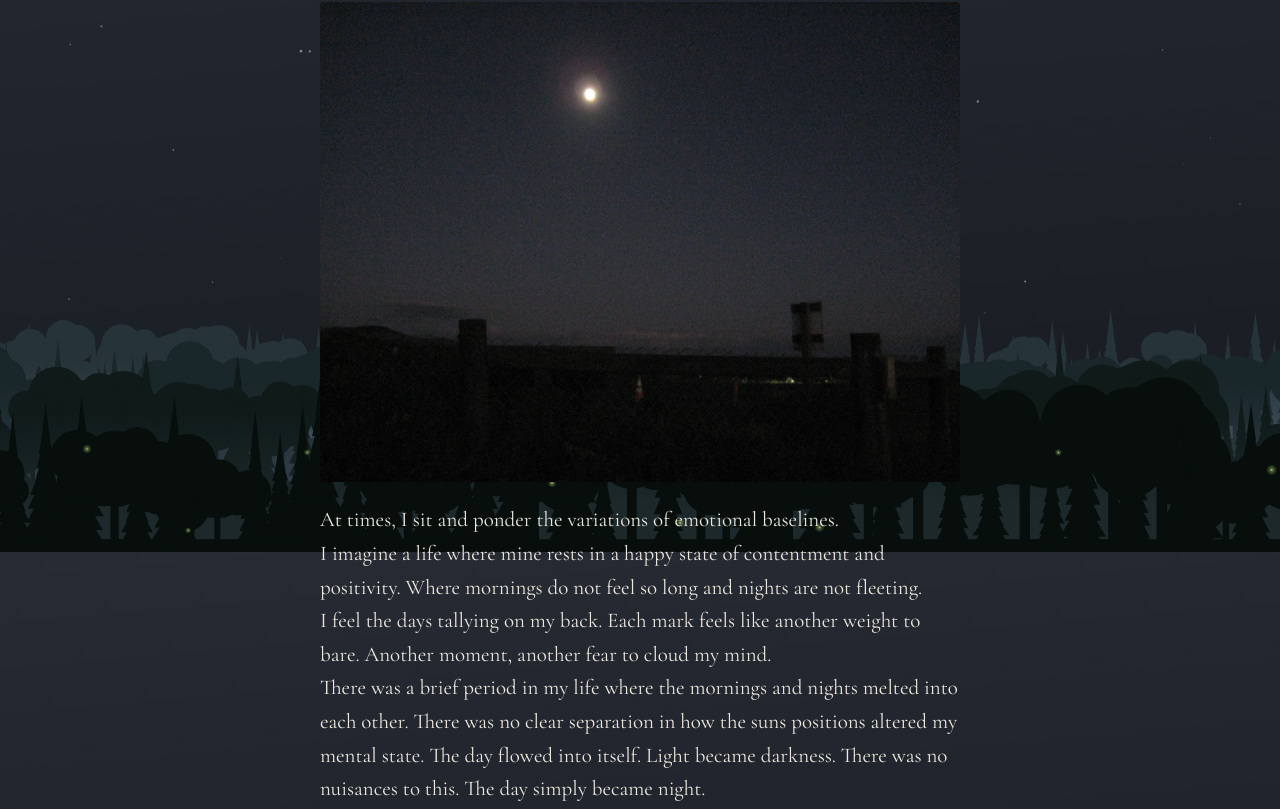
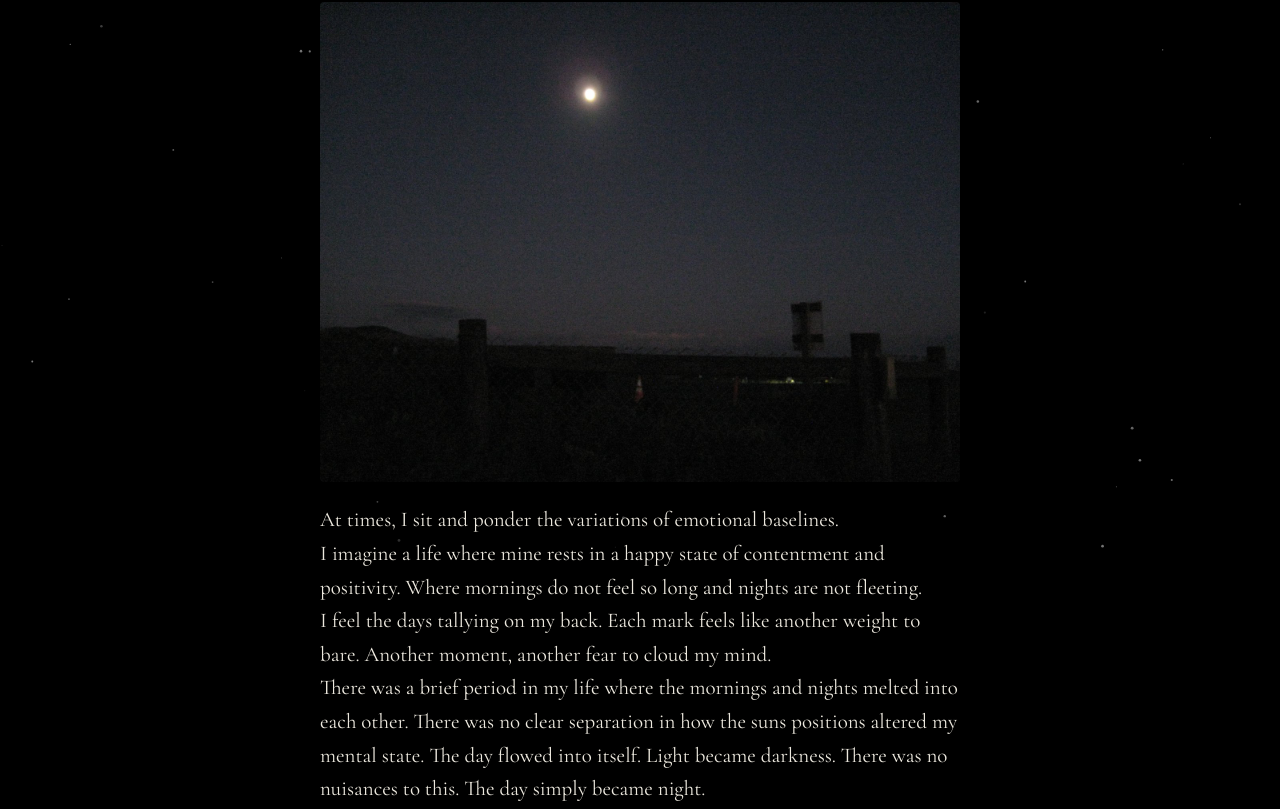
Before and after one commit to liamlf/tea, a plain HTML site: page index.html in a window 1280 px wide. Shown: the part 248-1057 px from the top of the page. Drawn offline with nearby package versions, Linux system fonts and the light colour scheme; a web font is replaced by a local one.

Commit message:
Remove forest, black background
Co-Authored-By: Claude Opus 5.5 <noreply@anthropic.com>

```diff
--- a/index.html
+++ b/index.html
@@ -7,7 +7,7 @@
 <link rel="preconnect" href="https://fonts.googleapis.com">
 <link rel="preconnect" href="https://fonts.gstatic.com" crossorigin>
 <link href="https://fonts.googleapis.com/css2?family=UnifrakturCook:wght@700&family=Cormorant+Garamond:ital,wght@0,400;0,600;1,400&family=Silkscreen&display=swap" rel="stylesheet">
-<link rel="stylesheet" href="style.css?v=8">
+<link rel="stylesheet" href="style.css?v=9">
 </head>
 <body>
 
@@ -27,6 +27,6 @@
   <footer class="site-foot"><a href="write.html" aria-label="Writing desk">✦</a></footer>
 </div>
 
-<script src="script.js?v=8"></script>
+<script src="script.js?v=9"></script>
 </body>
 </html>
--- a/script.js
+++ b/script.js
@@ -111,81 +111,6 @@
       ctx.arc(r() * innerWidth, r() * innerHeight, r() * 1.1 + 0.3, 0, 6.28);
       ctx.fill();
     }
-    drawForest(r);
-  }
-
-  /* a forest at night along the bottom: far rows paler and misty, near rows almost black */
-  function drawForest(r) {
-    const W = innerWidth, H = innerHeight;
-    const scale = Math.min(H, W * 1.1); // keeps trees sensible on very wide or very tall screens
-    const rows = [
-      { base: 0.83, tall: 0.12, color: "#263439" },
-      { base: 0.88, tall: 0.15, color: "#19262a" },
-      { base: 0.94, tall: 0.19, color: "#0f1a19" },
-      { base: 1.02, tall: 0.24, color: "#070e0c" }
-    ];
-
-    // spruce: many narrow, slightly ragged tiers
-    const pine = (x, y, h) => {
-      const tiers = 8 + ((r() * 4) | 0), w = h * (0.24 + r() * 0.08);
-      ctx.fillRect(x - h * 0.015, y - h * 0.12, h * 0.03, h * 0.14);
-      for (let t = 0; t < tiers; t++) {
-        const k = t / tiers;
-        const bottom = y - h * 0.08 - h * k * 0.8;
-        const half = w * (1 - k) * 0.5 * (0.85 + r() * 0.3) + h * 0.01;
-        ctx.beginPath();
-        ctx.moveTo(x, bottom - h * 0.2);
-        ctx.lineTo(x + half, bottom + h * 0.015);
-        ctx.lineTo(x - half, bottom + h * 0.015);
-        ctx.closePath();
-        ctx.fill();
-      }
-    };
-
-    // broadleaf: a full, lumpy crown
-    const leafy = (x, y, h) => {
-      const cr = h * 0.27, cy = y - h * 0.6;
-      ctx.fillRect(x - h * 0.025, y - h * 0.45, h * 0.05, h * 0.47);
-      for (let i = 0; i < 11; i++) {
-        const a = r() * 6.28, dist = r() * cr * 0.8;
-        ctx.beginPath();
-        ctx.arc(x + Math.cos(a) * dist * 1.3, cy + Math.sin(a) * dist * 0.75, cr * (0.4 + r() * 0.35), 0, 6.28);
-        ctx.fill();
-      }
-    };
-
-    rows.forEach((row, i) => {
-      const baseY = row.base * H, maxH = row.tall * scale;
-      ctx.fillStyle = row.color;
-      ctx.fillRect(0, baseY - maxH * 0.15, W, H);
-      for (let x = -maxH * 0.3; x < W + maxH * 0.3; x += maxH * (0.08 + r() * 0.12)) {
-        const h = maxH * (0.6 + r() * 0.5), y = baseY + (r() - 0.5) * maxH * 0.08;
-        r() < 0.62 ? pine(x, y, h) : leafy(x, y, h);
-      }
-      if (i < rows.length - 1) { // mist rising in front of every row but the nearest
-        const g = ctx.createLinearGradient(0, baseY - maxH * 0.6, 0, baseY);
-        g.addColorStop(0, "rgba(150,165,200,0)");
-        g.addColorStop(1, "rgba(150,165,200,0.10)");
-        ctx.fillStyle = g;
-        ctx.fillRect(0, baseY - maxH * 0.6, W, H);
-      }
-    });
-
-    // a few fireflies in the near trees, kept well apart so no two read as a pair of eyes
-    const flies = [], want = Math.max(3, Math.round(W / 150));
-    for (let tries = 0; flies.length < want && tries < 200; tries++) {
-      const fx = r() * W, fy = H * (0.86 + r() * 0.12);
-      if (flies.every(([x, y]) => Math.hypot(x - fx, y - fy) > 110)) flies.push([fx, fy]);
-    }
-    for (const [fx, fy] of flies) {
-      const fr = 3 + r() * 3;
-      const g = ctx.createRadialGradient(fx, fy, 0, fx, fy, fr);
-      g.addColorStop(0, "rgba(232,255,170,0.85)");
-      g.addColorStop(0.25, "rgba(210,255,140,0.35)");
-      g.addColorStop(1, "rgba(210,255,140,0)");
-      ctx.fillStyle = g;
-      ctx.fillRect(fx - fr, fy - fr, fr * 2, fr * 2);
-    }
   }
 
   drawSky();
--- a/style.css
+++ b/style.css
@@ -23,7 +23,7 @@ body {
   font-family: var(--f-serif);
   font-size: 21px;
   line-height: 1.6;
-  background: linear-gradient(175deg, var(--slate) 0%, var(--slate-deep) 100%) fixed;
+  background: #000;
 }
 
 #sky { position: fixed; inset: 0; width: 100%; height: 100%; pointer-events: none; }
@@ -167,7 +167,7 @@ a:hover { color: #fff; }
   padding: 10px 12px;
   color: var(--chalk);
   font: inherit;
-  background: rgba(0, 0, 0, .25);
+  background: rgba(255, 255, 255, .05);
   border: 1px solid var(--line);
   border-radius: 4px;
   color-scheme: dark;
```
Also changed, not shown: write.html (+1 -1 lines).
